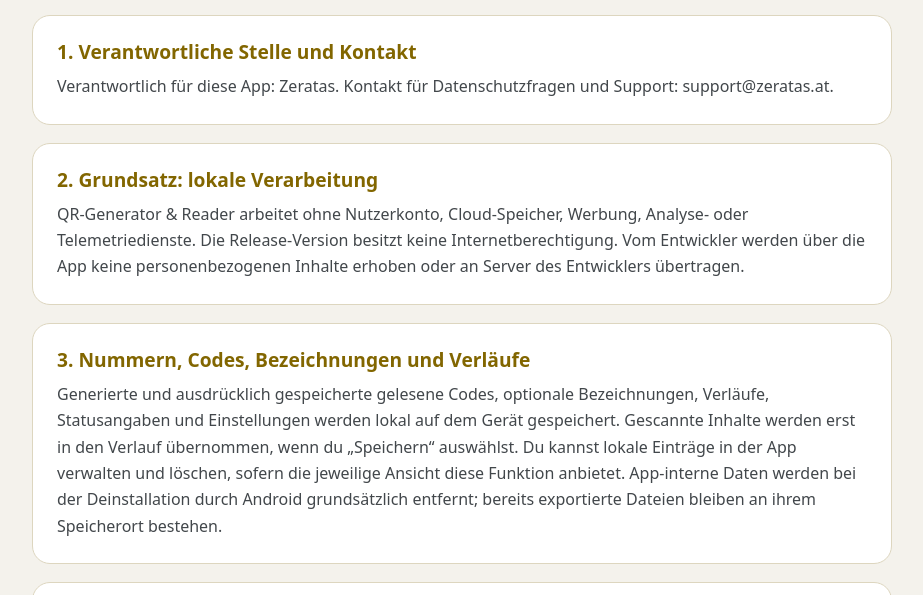
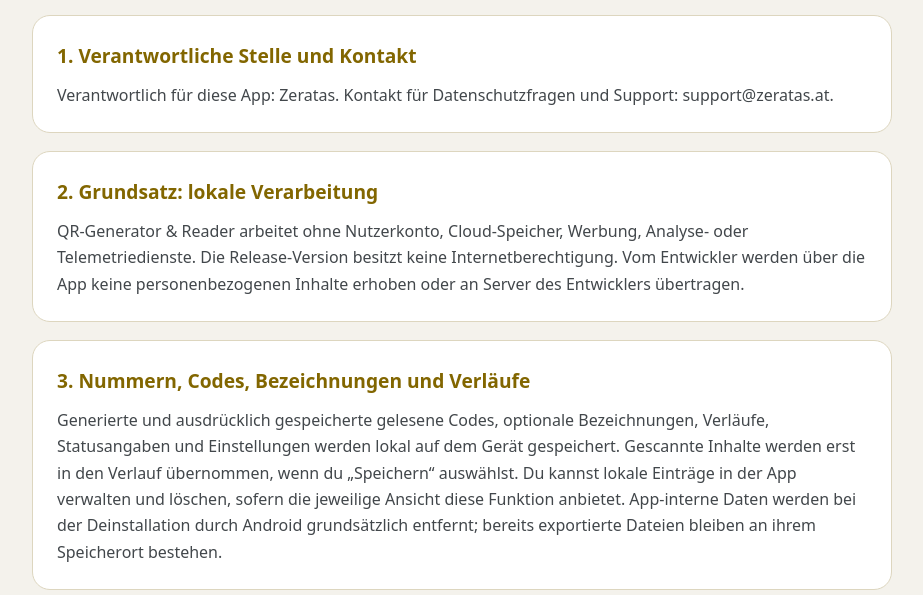
Before and after one commit to Zeratass/numqr-privacy, a plain HTML site: page index.html in a window 1280 px wide. Shown: the part 198-793 px from the top of the page, without its empty margins (178-1101 px from the left). Drawn offline with Linux system fonts and the light colour scheme.

```diff
--- a/index.html
+++ b/index.html
@@ -9,7 +9,7 @@
 :root { --bg:#111315; --card:#1b1f22; --gold:#d4af37; --text:#f4f4f2; --muted:#bdc1c4; }
 * { box-sizing:border-box; } body { margin:0; background:var(--bg); color:var(--text); font:16px/1.65 system-ui,-apple-system,Segoe UI,Roboto,sans-serif; }
 main { max-width:900px; margin:auto; padding:40px 20px 64px; } header,section { background:var(--card); border:1px solid #3c3b31; border-radius:18px; padding:24px; margin:0 0 18px; }
-h1 { color:var(--gold); font-size:2rem; line-height:1.2; margin:0 0 12px; } h2 { color:var(--gold); font-size:1.2rem; line-height:1.2; margin:0 0 10px; } p { margin:0; color:var(--muted); } a { color:#e7ca6c; }
+h1 { color:var(--gold); font-size:2rem; line-height:1.2; margin:0 0 12px; } h2 { color:var(--gold); font-size:1.2rem; margin:0 0 10px; } p { margin:0; color:var(--muted); } a { color:#e7ca6c; }
 .meta { color:var(--muted); } .language { margin:24px 0; } footer { color:var(--muted); padding:16px 4px; }
 @media (prefers-color-scheme:light) { :root { --bg:#f4f2ec; --card:#fff; --gold:#826600; --text:#191b1d; --muted:#42474b; } header,section { border-color:#ddd6bf; } a { color:#6c5400; } }
 </style>
```
